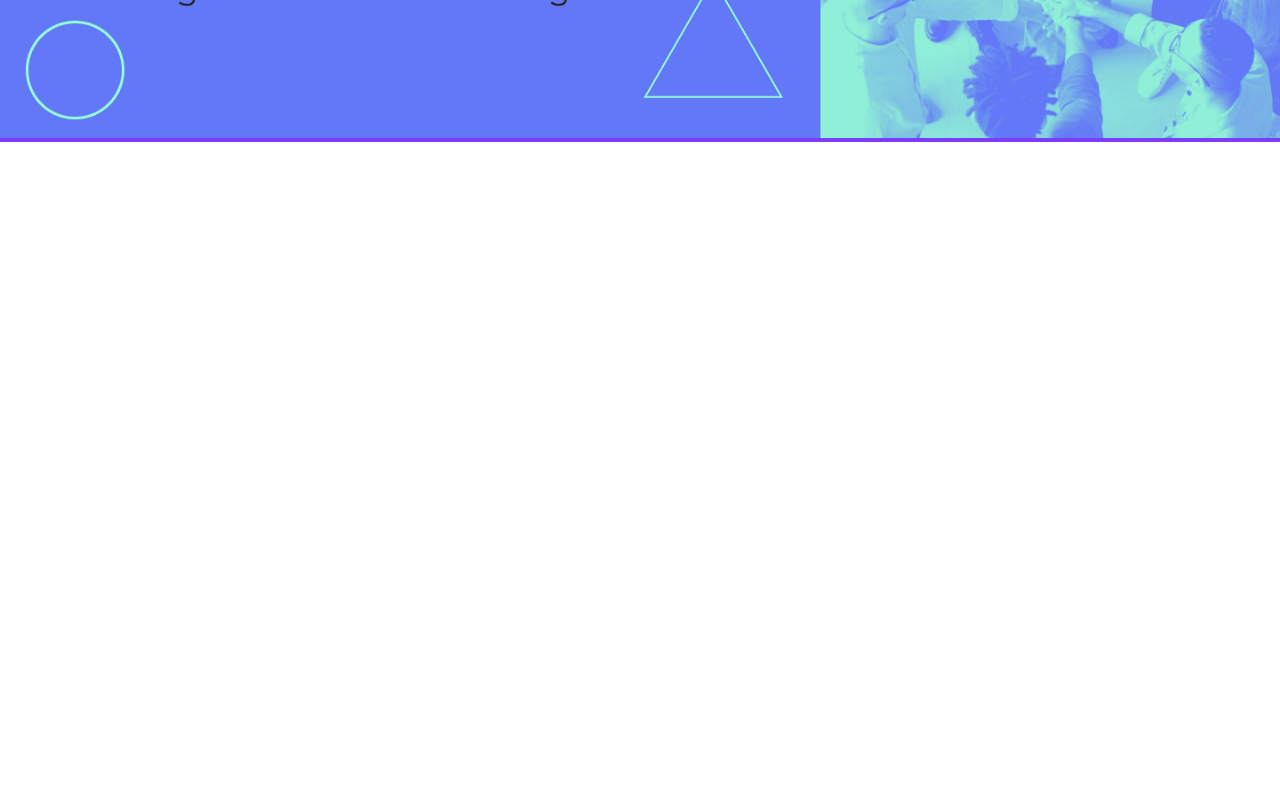
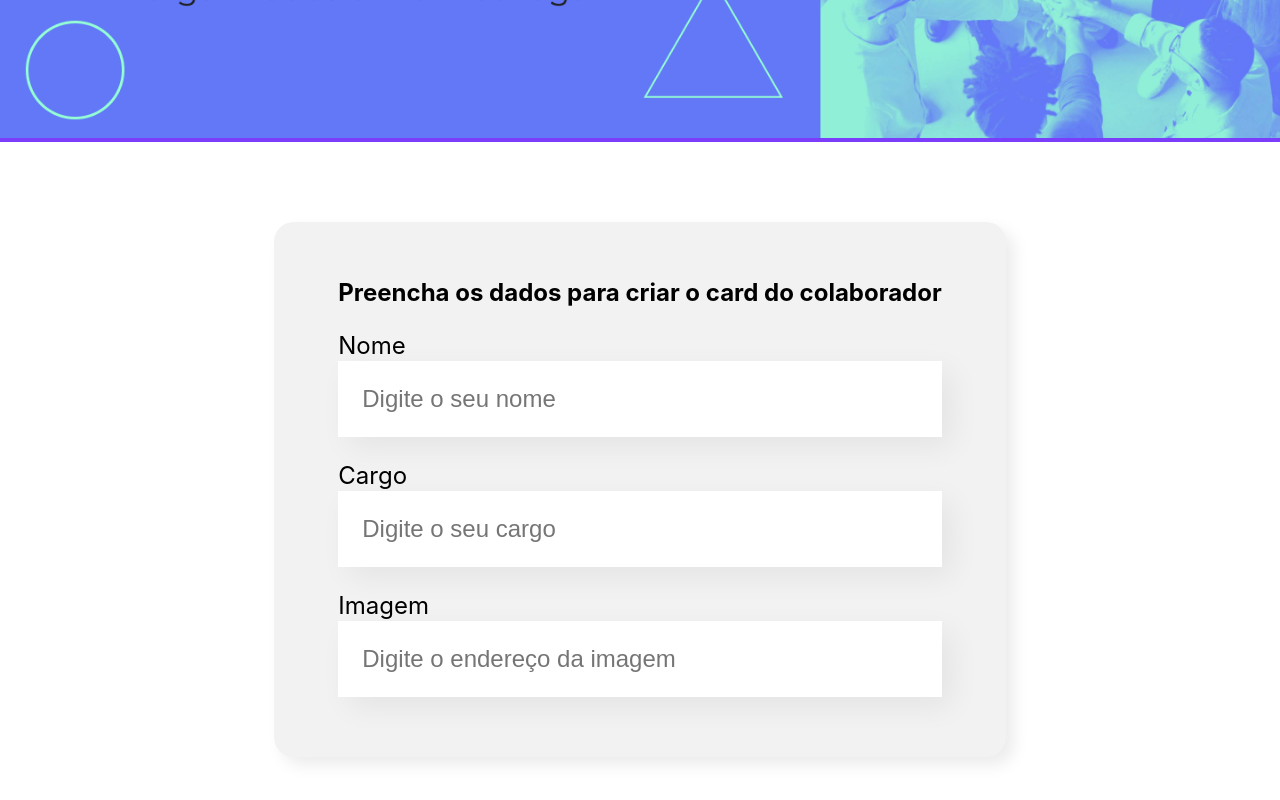
Before and after one commit to andrethiago/organo, a React (Create React App) app: page / in a window 1280 px wide. Shown: the part 356-1156 px from the top of the page. Before the commit the page ends 800 px from the top, so only its background shows below. Built offline with nearby package versions, Linux system fonts and the light colour scheme.

Commit message:
Implementação do formulário.

```diff
--- a/src/App.js
+++ b/src/App.js
@@ -1,9 +1,11 @@
 import Banner from './componentes/Banner/Banner';
+import Formulario from './componentes/Formulario/Formulario';
 
 function App() {
   return (
     <div className="App">
       <Banner />
+      <Formulario />
     </div>
   );
 }
--- /dev/null
+++ b/src/componentes/CampoTexto/CampoTexto.css
@@ -0,0 +1,19 @@
+.campo-texto {
+    margin: 24px 0;
+}
+
+.campo-texto label {
+    display: block;
+    margin-bottom: 1px;
+    font-size: 24px;
+}
+
+.campo-texto input {
+    background-color: #FFF;
+    box-shadow: 10px 10px 30px rgba(0, 0, 0, 0.06);
+    width: 100%;
+    border: none;
+    font-size: 24px;
+    padding: 24px;
+    box-sizing: border-box;
+}
--- /dev/null
+++ b/src/componentes/CampoTexto/index.js
@@ -0,0 +1,16 @@
+import './CampoTexto.css'
+
+// a sintaxe abaixo, com arrow function, é similar, em termos de resultado, à declaração da funcion que
+// foi feita no componente Banner; a vantagem aqui, dentre outras, é que resolvemos alguns problemas relacionados a escopo
+const CampoTexto = (props) => {
+    return (
+        <div className="campo-texto">
+            <label>
+                {props.label}
+            </label>
+            <input placeholder={props.placeholder} />
+        </div>
+    )
+}
+
+export default CampoTexto;
--- /dev/null
+++ b/src/componentes/Formulario/Formulario.css
@@ -0,0 +1,13 @@
+.formulario {
+    display: flex;
+    justify-content: center;
+    margin: 80px 0;
+}
+
+.formulario form {
+    max-width: 80%;
+    background-color: #F2F2F2;
+    border-radius: 20px;
+    padding: 36px 64px;
+    box-shadow: 8px 8px 16px rgba(0, 0, 0, 0.08);
+}
--- /dev/null
+++ b/src/componentes/Formulario/Formulario.js
@@ -0,0 +1,17 @@
+import './Formulario.css'
+import CampoTexto from '../CampoTexto' // esse import é mais curto, sem necessidade do caminho completo, por conta do index.js
+
+const Formulario = () => {
+    return (
+        <section className="formulario">
+            <form>
+                <h2>Preencha os dados para criar o card do colaborador</h2>
+                <CampoTexto label="Nome" placeholder="Digite o seu nome" />
+                <CampoTexto label="Cargo" placeholder="Digite o seu cargo" />
+                <CampoTexto label="Imagem" placeholder="Digite o endereço da imagem" />
+            </form>
+        </section>
+    )
+}
+
+export default Formulario;
```
